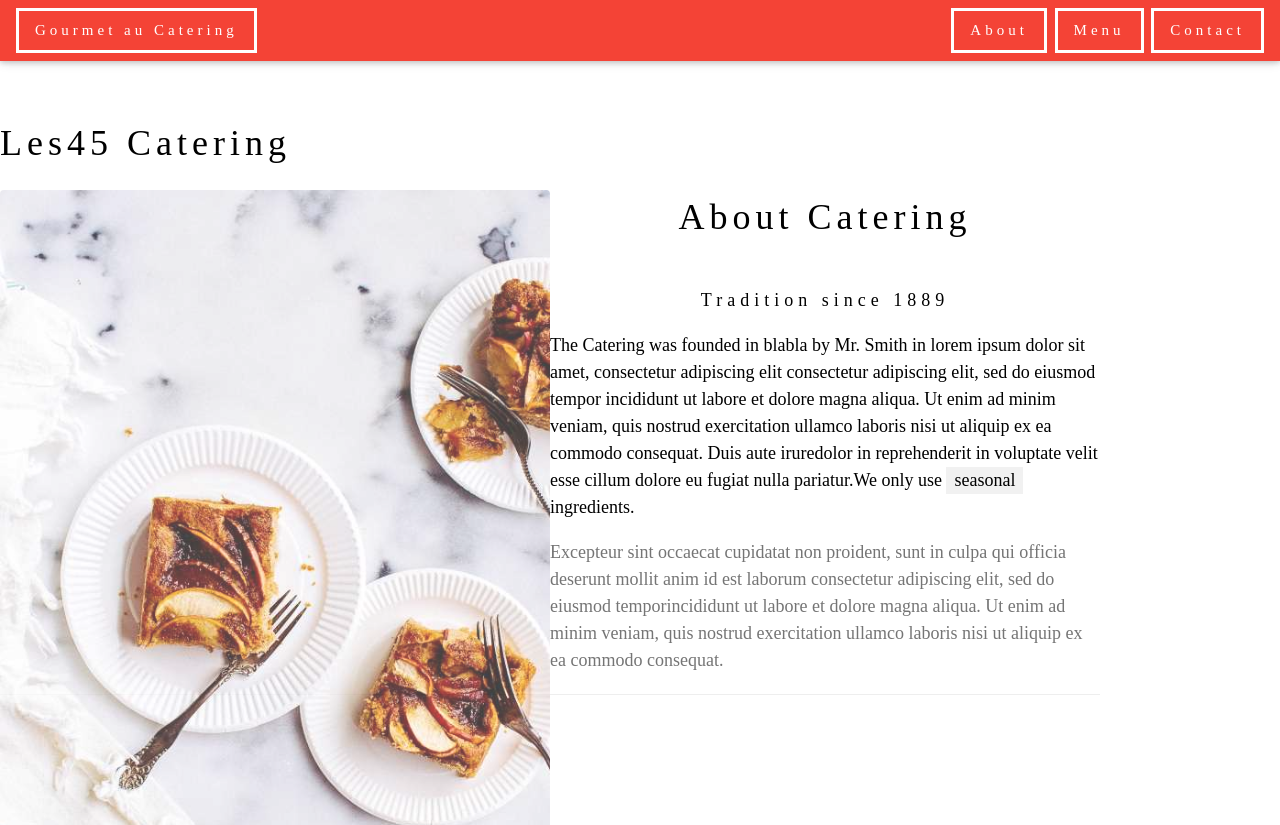
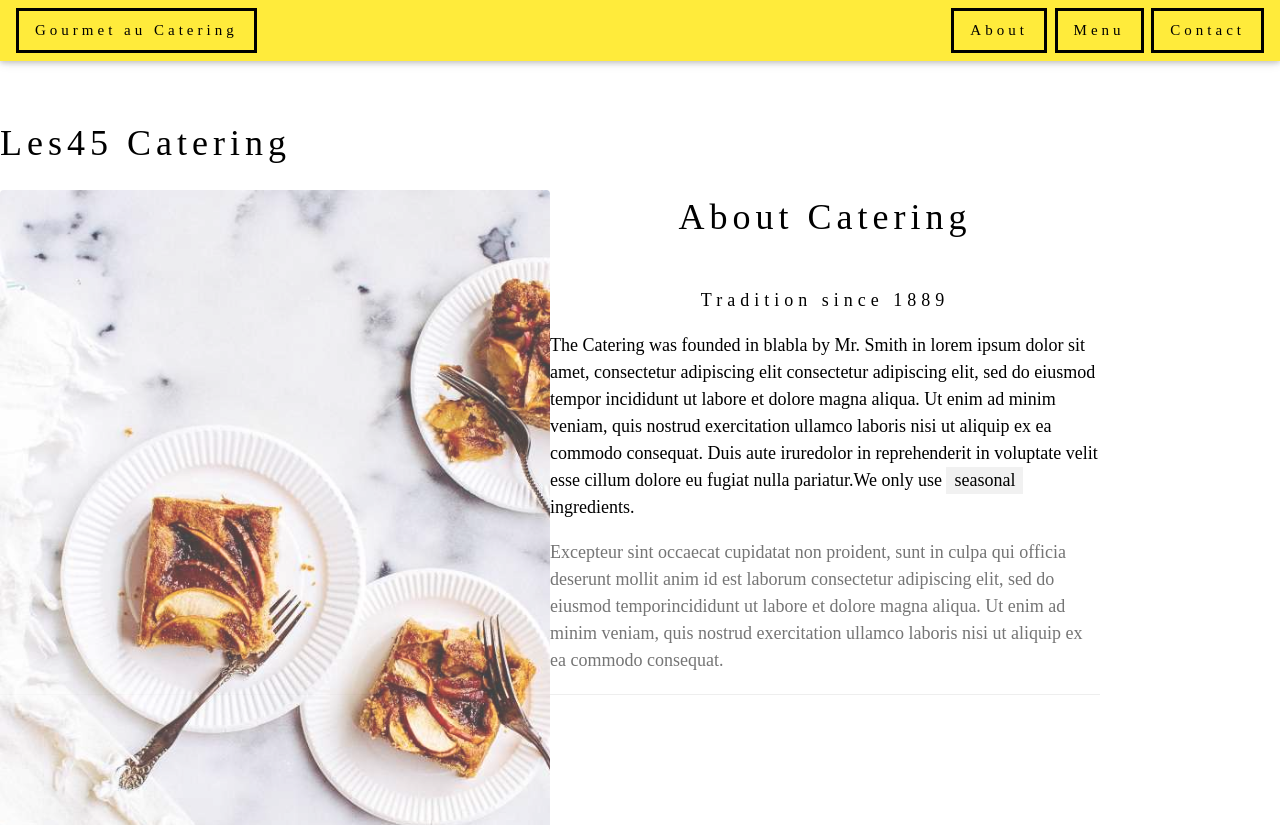
Before and after one commit to omarwork/front-end-web, a plain HTML site: page css/template.html in a window 1280 px wide. Shown: the top 825 px of the page. Drawn offline with Linux system fonts and the light colour scheme.

Commit message:
commit online

```diff
--- a/css/template.html
+++ b/css/template.html
@@ -15,7 +15,7 @@ h1, h2, h3, h4, h5, h6 {
 
 <!-- Navbar (sit on top) -->
 <div class="w3-top">
-  <div class="w3-container w3-red w3-padding w3-card" style="letter-spacing:4px;">
+  <div class="w3-container w3-yellow w3-padding w3-card" style="letter-spacing:4px;">
     <a href="#home" class="w3-bar-item w3-button">Gourmet au Catering</a>
     <!-- Right-sided navbar links. Hide them on small screens -->
     <div class="w3-right w3-hide-small">
```
